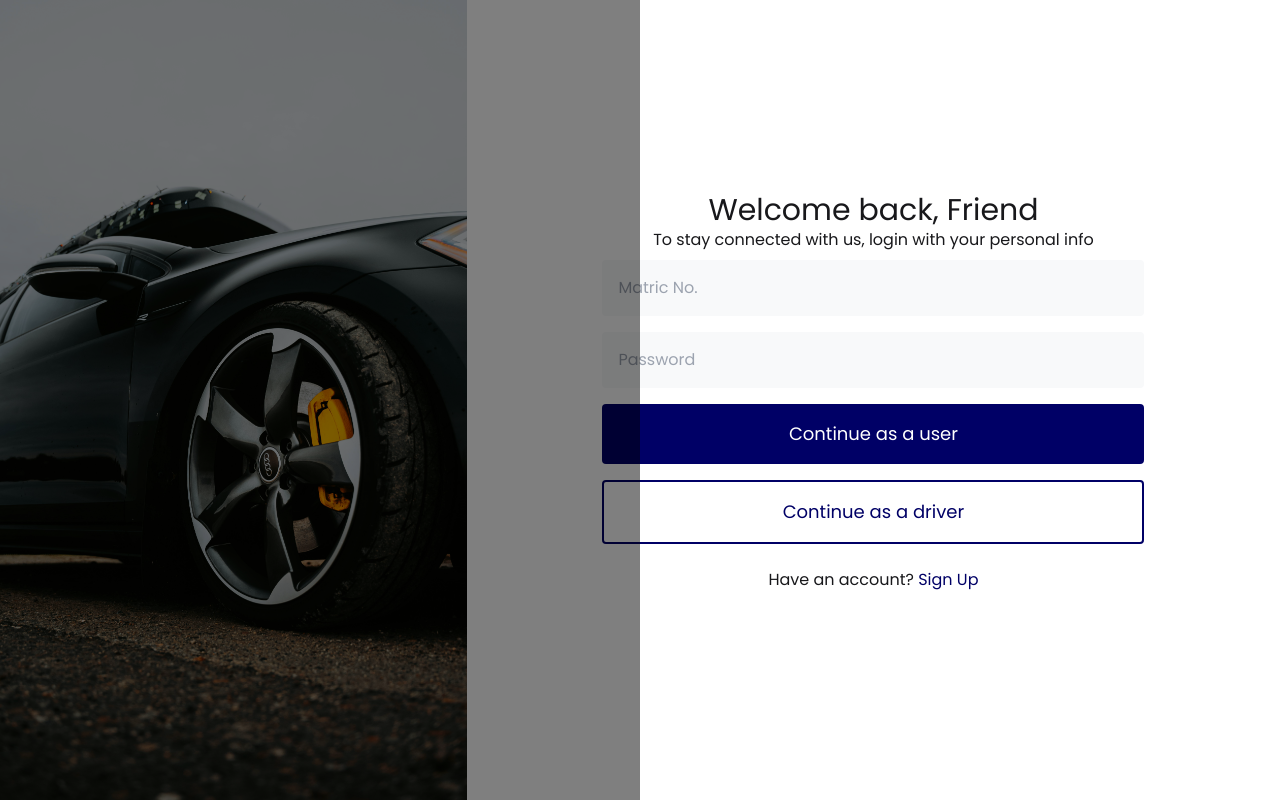
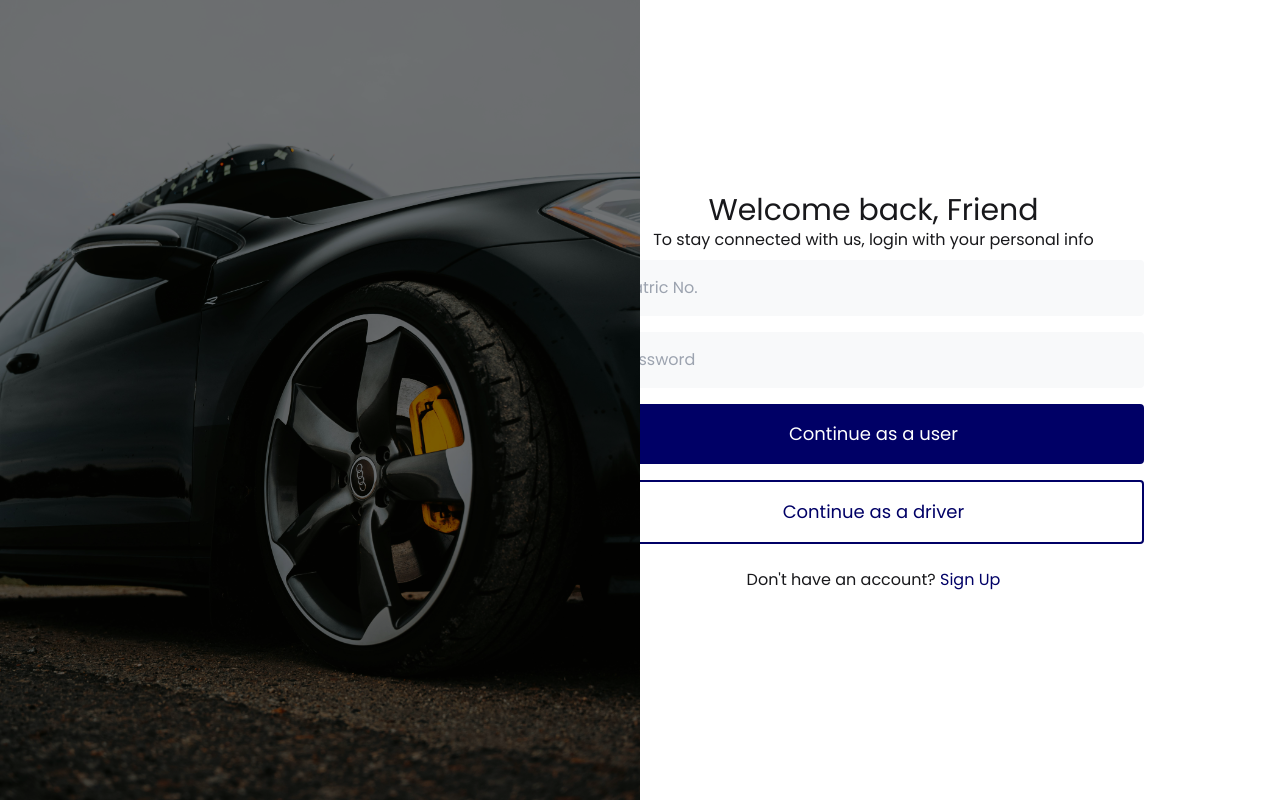
Before and after one commit to NIMIAA/run-go-frontend, a Next.js app: page /login in a window 1280 px wide. Built offline with nearby package versions, Linux system fonts and the light colour scheme.

Commit message:
improvements

```diff
--- a/app/login/page.tsx
+++ b/app/login/page.tsx
@@ -2,8 +2,8 @@ import Link from "next/link";
 export default function Login() {
     return (
       <div className="md:flex">
-        <div className=" w-1/2 bg-[url(/images/background/bg-4.jpg)] bg-cover bg-center bg-no-repeat bg-opacity-25">
-          <div className="md:bg-black/50 bg-blend-multiply w-1/2 absolute inset-0"></div>
+        <div className=" w-1/2">
+          <div className="md:bg-black/50 bg-blend-multiply md:bg-[url(/images/background/bg-4.jpg)] w-1/2  bg-cover bg-center bg-no-repeat bg-opacity-25 absolute inset-0"></div>
         </div>
         <div className="h-screen flex justify-center items-center">
           <div className="text-center">
@@ -27,7 +27,7 @@ export default function Login() {
             </button>
             <div className="my-4">
               <p>
-                Have an account?{" "}
+                Don't have an account?{" "}
                 <Link className="text-foreground" href="signup">
                   Sign Up
                 </Link>
--- a/app/page.tsx
+++ b/app/page.tsx
@@ -127,7 +127,7 @@ export default function Home() {
                 className="rounded-xl"
               />
               <div className="my-2">
-                <p className="text-lg font-semibold">Affordable Rides</p>
+                <p className="mt-2 text-2xl font-semibold tracking-tight text-pretty text-gray-900 sm:text-3xl lg:text-balance">Affordable Rides</p>
                 <p className="text-md">
                   Student-friendly pricing with no hidden charges. Enjoy
                   cost-effective rides across campus.
@@ -143,7 +143,7 @@ export default function Home() {
                 className="rounded-xl"
               />
               <div className="my-2">
-                <p className="text-lg font-semibold">Safe & Secure</p>
+                <p className="mt-2 text-2xl font-semibold tracking-tight text-pretty text-gray-900 sm:text-3xl lg:text-balance">Safe & Secure</p>
                 <p className="text-md">
                   All drivers are verified and trained to ensure a safe ride.
                   Real-time tracking and emergency support provide extra
@@ -160,7 +160,7 @@ export default function Home() {
                 className="rounded-xl"
               />
               <div className="my-2">
-                <p className="text-lg font-semibold">Campus-Wide Coverage</p>
+                <p className="mt-2 text-2xl font-semibold tracking-tight text-pretty text-gray-900 sm:text-3xl lg:text-balance">Campus-Wide Coverage</p>
                 <p className="text-md">
                   Rides available at all key locations, including hostels,
                   lecture halls, and libraries. Never worry about getting around
--- a/app/signup/page.tsx
+++ b/app/signup/page.tsx
@@ -3,7 +3,7 @@ export default function SignupPage() {
     return (
       <div className="md:flex">
         <div className=" w-1/2 ">
-          <div className="md:bg-black/30 w-1/2 bg-[url(/images/users-sign-up.jpg)] bg-cover bg-center bg-no-repeat bg-opacity-25 absolute inset-0"></div>
+          <div className="md:bg-black/30 w-1/2 md:bg-[url(/images/users-sign-up.jpg)] bg-cover bg-center bg-no-repeat bg-opacity-25 absolute inset-0"></div>
         </div>
 
         <div className="h-screen flex justify-center items-center">
@@ -39,9 +39,6 @@ export default function SignupPage() {
             </div>
           </div>
         </div>
-        {/* <Link href='/'>go back home
-            </Link>
-         */}
       </div>
     );
 }
```
Also changed, not shown: app/components/nav/routes.ts (+4 -4 lines), 1 other file (tests, documents, lock files or other folders).
